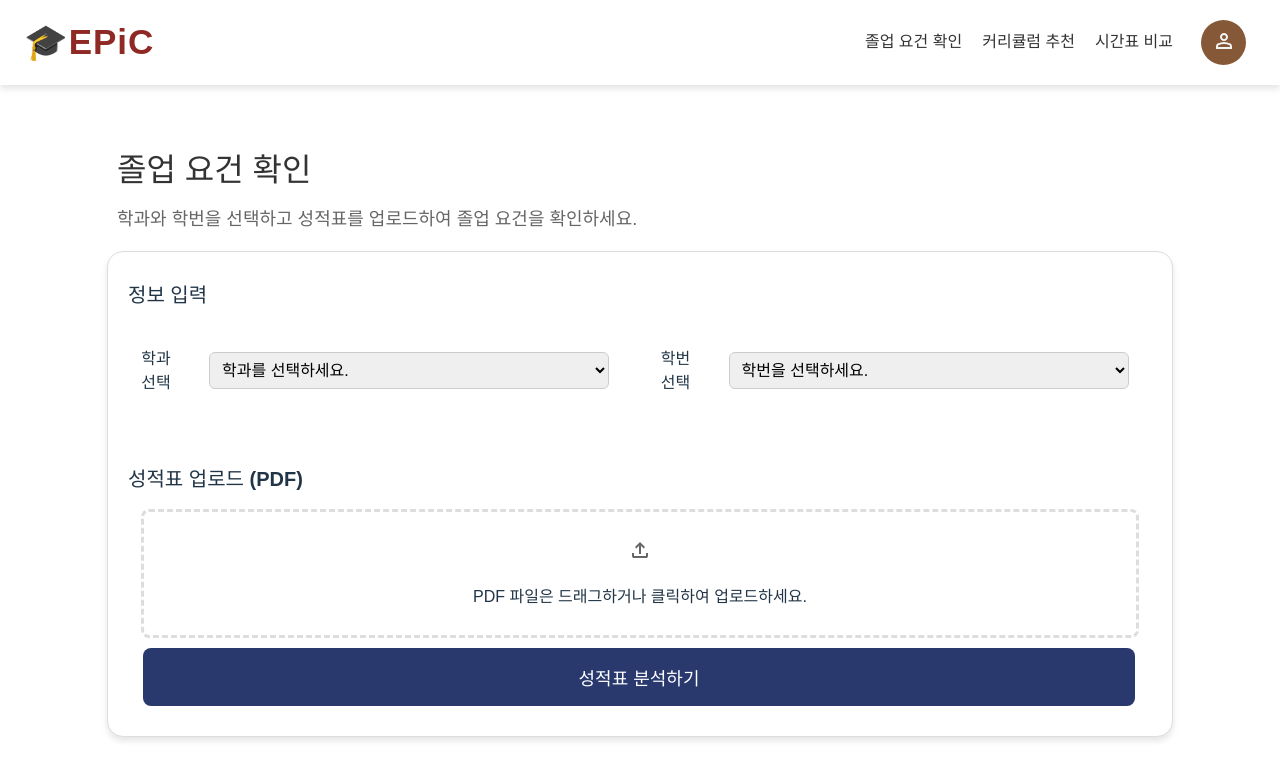
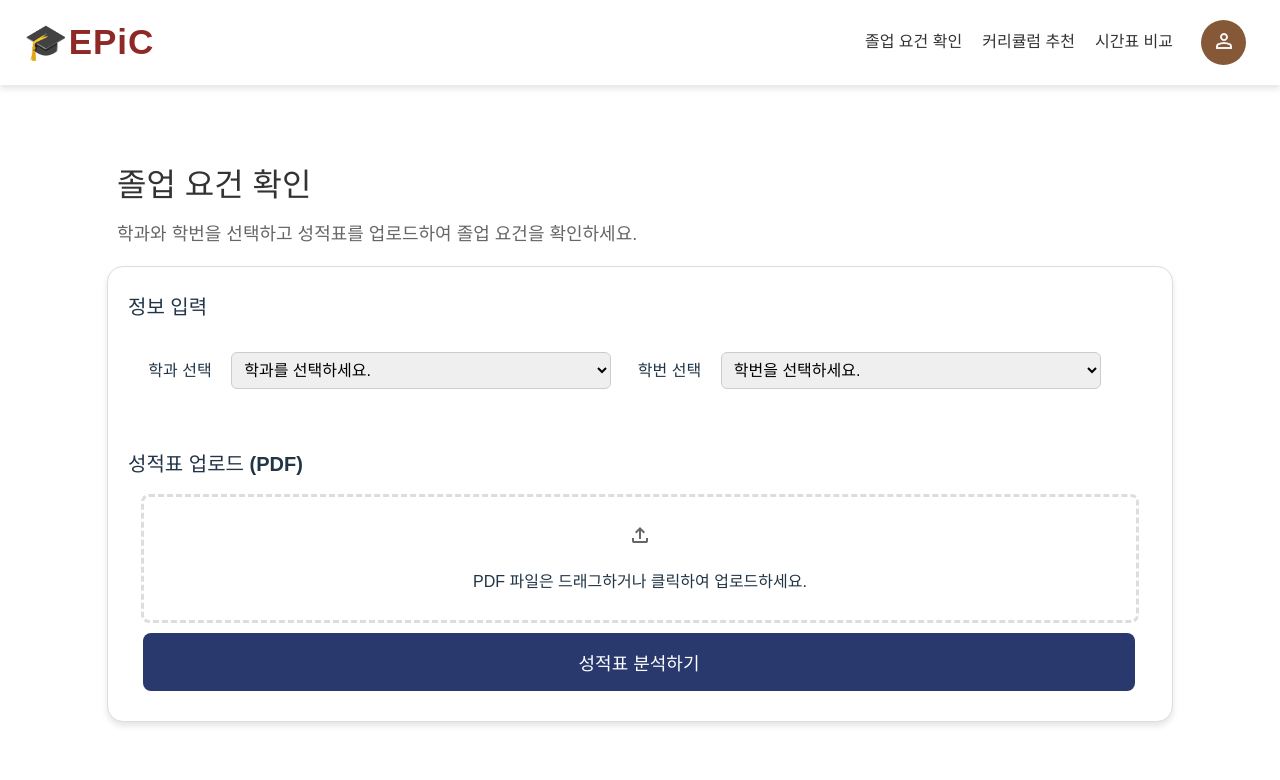
Before and after one commit to semothon/2025_TEAM_15_FE, a React app: page /graduation-check in a window 1280 px wide. Shown: the top 780 px of the page. Built offline with nearby package versions, Linux system fonts and the light colour scheme; the HTML template or start-up script is replaced by a standard one; a web font is replaced by a local one.

Commit message:
🎨 style: #7 re-adjust overall UI layout for 'Graduation' page

```diff
--- a/src/styles/graduation.css
+++ b/src/styles/graduation.css
@@ -18,7 +18,7 @@
   box-shadow: 0 4px 6px rgba(0, 0, 0, 0.1);
 }
 
-.graduation-intro{
+.graduation-intro {
   margin-top: 0px;
   margin-left: 10px;
   margin-bottom: 18px;
@@ -50,40 +50,42 @@
   font-size: 20px;
   font-weight: bold;
   text-align: left;
-  margin-top: 8px;
+  margin-top: 5px;
   margin-bottom: 15px;
 }
 
 .form-group-horizontal {
   display: flex;
   align-items: center;
-  gap: 15px;
+  justify-content: flex-start;
+  gap: 0px;
+  width: 100%;
+  max-width: 95%;
 }
 
 .form-group-text {
-  display: block;
+  display: flex;
   font-size: 16px;
-  width: 50px;
-  text-align: right;
+  width: 90%;
+  min-width: 70px;
+  max-width: 90px;
+  margin-left: 7px;
+  text-align: center;
+  white-space: nowrap;
 }
 
 .form-group {
   display: flex;
   align-items: center;
   gap: 0px;
-  margin-left: 5px;
+  width: 100%;
+  margin-left: 0px;
+  max-width: 380px;
 }
 
 .form-label {
-  font-size: 17px;
+  font-size: 16px;
   white-space: nowrap;
-}
-
-.form-group-horizontal .form-group {
-  display:block;
-  margin-left: 10px;
-  margin-right: 10px;
-  width: 500px;
 }
 
 .form-select {
@@ -91,16 +93,15 @@
   border-radius: 6px;
   border: 1px solid #ccc;
   font-size: 16px;
-}
-#department {
-  width: 400px;
+  width: 100%;
 }
 
+#department,
 #studentId {
   width: 400px;
+  min-width: 200px;
 }
 
-/* 성적표 업로드 영역 스타일 */
 .upload-section {
   margin-top: 10px;
 }
```
